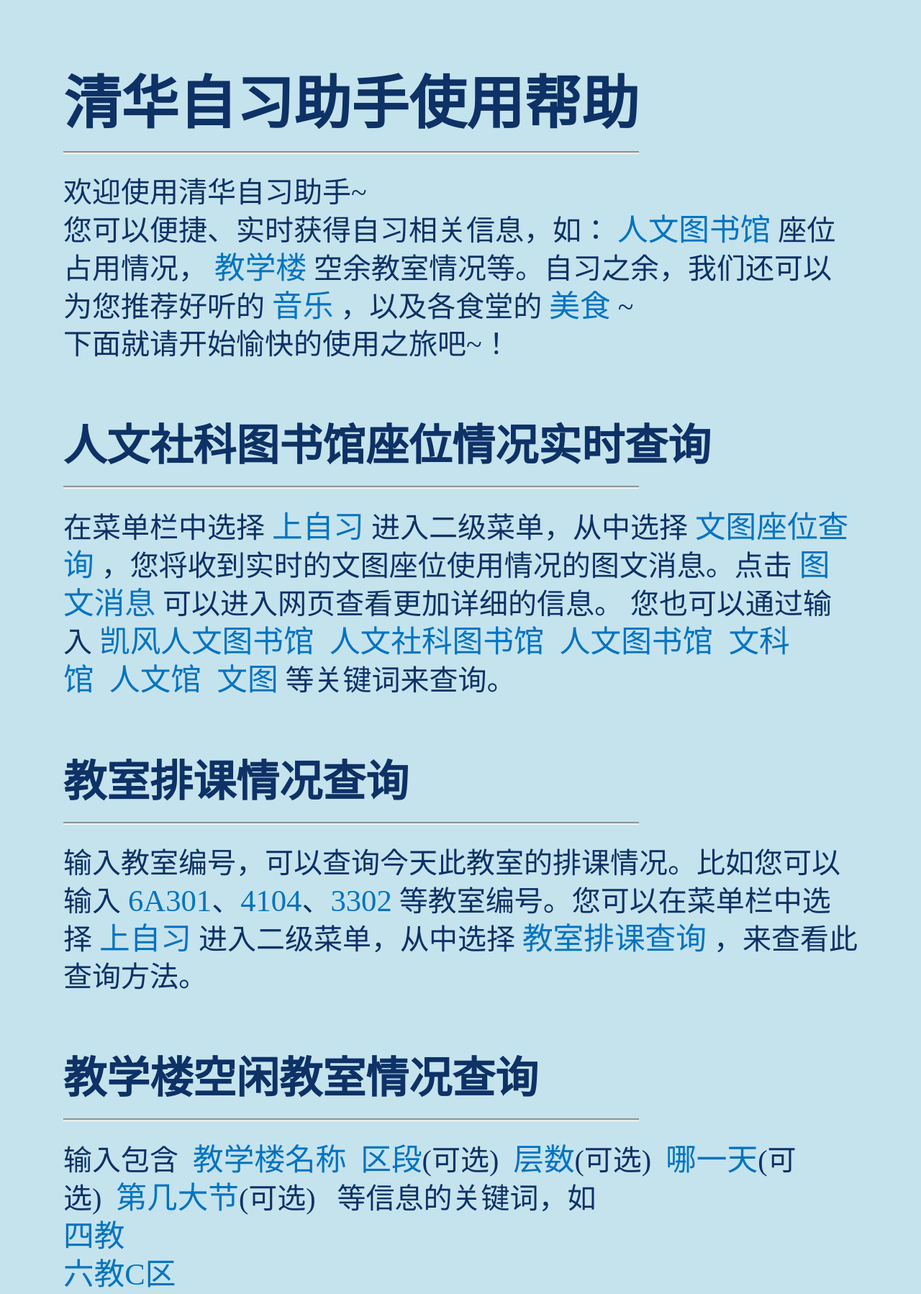
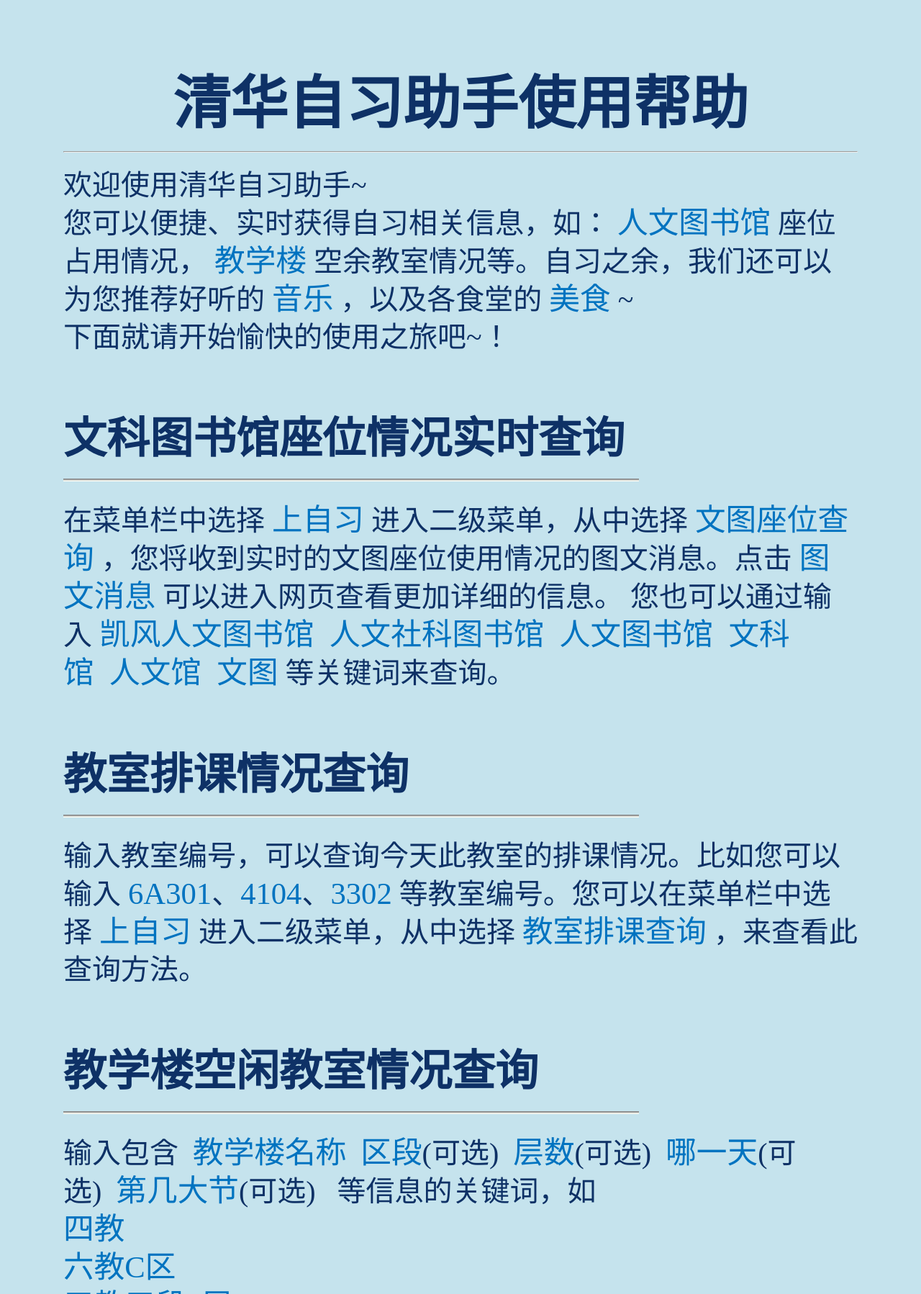
Before and after one commit to syb1001/ThuHelper, a Django app: template ThuHelper/templates/help.html in a window 1280 px wide. Shown: the top 1798 px of the page at 72% size. Run offline with Django 3.2, Linux system fonts and the light colour scheme; the template is opened without the code that fills it, so the values that code supplies are empty.

Commit message:
对帮助页面做了一些微调。

```diff
--- a/ThuHelper/templates/help.html
+++ b/ThuHelper/templates/help.html
@@ -10,7 +10,7 @@
     	.main{padding-top: 20px;}
     	.library{padding-top: 20px;}
     	div{font-size: 30pt; line-height: 52px;color: rgb(14, 49, 102)}
-    	h1{line-height: 90px; margin: 0;}
+    	h1{line-height: 90px; margin: 0; text-align: center;}
     	h2{line-height: 70px; margin: 0; margin-top: 60px;}
     	.dash{margin-bottom: 15px;}
         #footer {
@@ -28,11 +28,12 @@
 	<div class = "container">
 		<div class = "main">
 			<h1>清华自习助手使用帮助</h1>
-			<img class = "dash" src="../../static/images/dash.png" height = "4px;" width = "800px";>
+            <hr>
+			<!---<img class = "dash" src="../../static/images/dash.png" height = "4px;" width = "800px";>-->
 			<div>欢迎使用清华自习助手~<br>您可以便捷、实时获得自习相关信息，如：&nbsp;<a>人文图书馆</a>&nbsp;座位占用情况，&nbsp;<a>教学楼</a>&nbsp;空余教室情况等。自习之余，我们还可以为您推荐好听的&nbsp;<a>音乐</a>&nbsp;，以及各食堂的&nbsp;<a>美食</a>&nbsp;~<br>下面就请开始愉快的使用之旅吧~！</div>
 		</div>
 		<div class = "library">
-			<h2>人文社科图书馆座位情况实时查询</h2>
+			<h2>文科图书馆座位情况实时查询</h2>
 			<img class = "dash" src="../../static/images/dash.png" height = "4px;" width = "800px";>
 			<div>在菜单栏中选择&nbsp;<a>上自习</a>&nbsp;进入二级菜单，从中选择&nbsp;<a>文图座位查询</a>&nbsp;，您将收到实时的文图座位使用情况的图文消息。点击&nbsp;<a>图文消息</a>&nbsp;可以进入网页查看更加详细的信息。
                 您也可以通过输入&nbsp;<a>凯风人文图书馆&nbsp;&nbsp;人文社科图书馆&nbsp;&nbsp;人文图书馆&nbsp;&nbsp;文科馆&nbsp;&nbsp;人文馆&nbsp;&nbsp;文图</a>&nbsp;等关键词来查询。</div>
```
